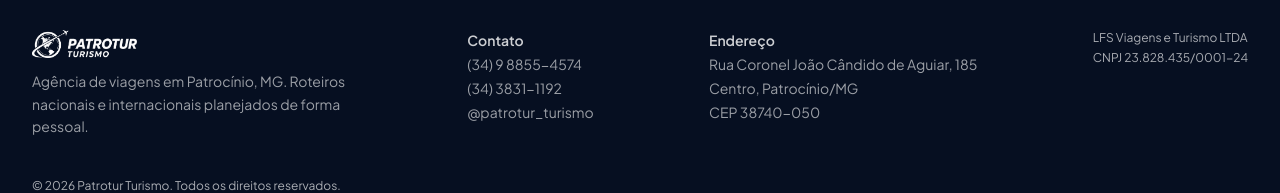
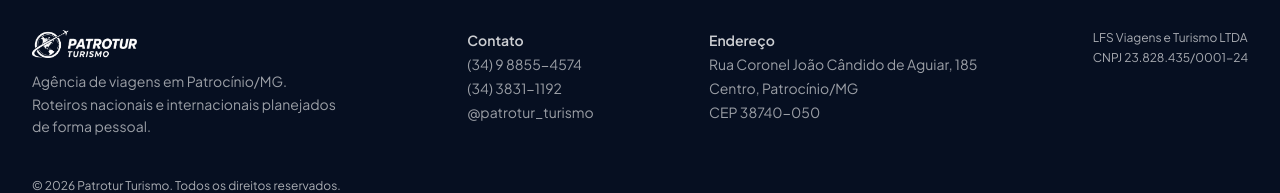
Before and after one commit to RenanRigoni/patrotur, a Next.js app: page / in a window 1280 px wide. Shown: the part 8680-8873 px from the top of the page. Built offline with nearby package versions, Linux system fonts and the light colour scheme; no server answers.

Commit message:
fix: split footer description lines

```diff
--- a/components/footer/Footer.tsx
+++ b/components/footer/Footer.tsx
@@ -15,8 +15,10 @@
             className="h-7 w-auto"
           />
           <p className="mt-3 max-w-xs text-sm leading-relaxed">
-            Agência de viagens em Patrocínio, MG. Roteiros nacionais e
-            internacionais planejados de forma pessoal.
+            <span className="block whitespace-nowrap">Agência de viagens em Patrocínio/MG.</span>
+            <span className="block">
+              Roteiros nacionais e internacionais planejados de forma pessoal.
+            </span>
           </p>
         </div>
 
```
Also changed, not shown: 1 other file (tests, documents, lock files or other folders).
